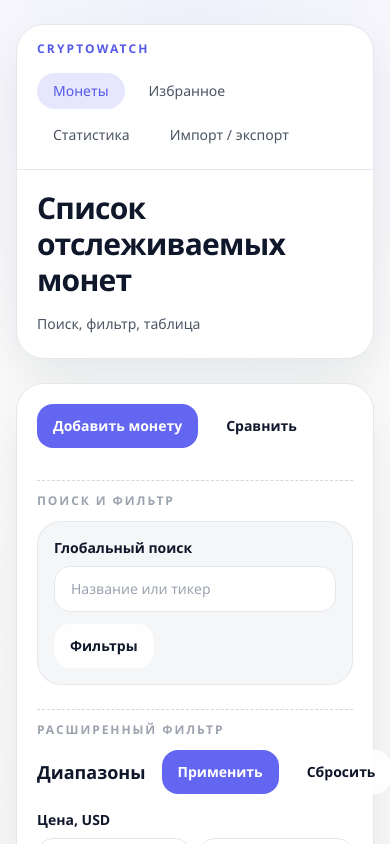
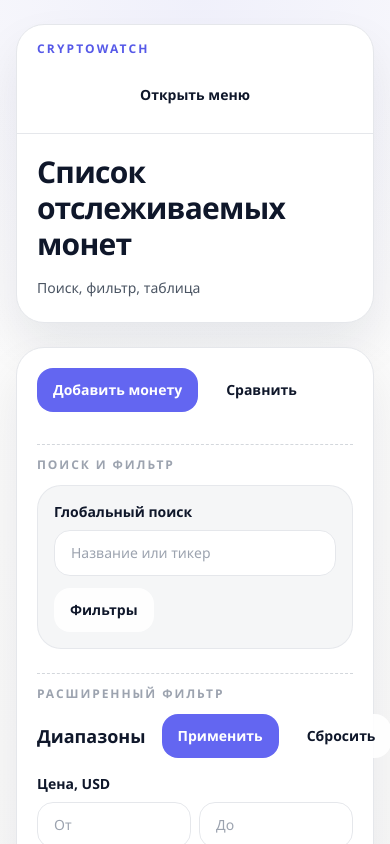
Before and after one commit to moevm/nsql1h26-crypto, a Next.js app in the folder frontend/: page /app in a window 390 px wide. Shown: the top 844 px of the page. Built offline with nearby package versions, Linux system fonts and the light colour scheme.

Commit message:
feat: add app layout navigation

```diff
--- a/frontend/components/app-layout.tsx
+++ b/frontend/components/app-layout.tsx
@@ -1,7 +1,7 @@
 import { PropsWithChildren } from "react";
 
+import { AppNavigation } from "@/components/app-navigation";
 import type { AppSection } from "@/types/ui";
-import { appNavItems } from "@/utils/app-navigation";
 
 interface AppLayoutProps extends PropsWithChildren {
   activeSection: AppSection;
@@ -22,18 +22,7 @@ export const AppLayout = ({
           <div className="cw-app-header-bar">
             <div className="cw-app-header-row">
               <p className="cw-kicker mb-0">CryptoWatch</p>
-              <nav className="flex flex-wrap gap-2" aria-label="Основная навигация">
-                {appNavItems.map((item) => (
-                  <span
-                    key={item.key}
-                    className={`cw-app-nav-link ${
-                      item.key === activeSection ? "cw-app-nav-link-active" : ""
-                    }`}
-                  >
-                    {item.label}
-                  </span>
-                ))}
-              </nav>
+              <AppNavigation activeSection={activeSection} />
             </div>
           </div>
 
--- /dev/null
+++ b/frontend/components/app-navigation.tsx
@@ -0,0 +1,66 @@
+"use client";
+
+import Link from "next/link";
+import { useState } from "react";
+
+import type { AppSection } from "@/types/ui";
+import { appNavItems } from "@/utils/app-navigation";
+
+interface AppNavigationProps {
+  activeSection: AppSection;
+}
+
+export const AppNavigation = ({ activeSection }: AppNavigationProps) => {
+  const [isMobileMenuOpen, setIsMobileMenuOpen] = useState(false);
+
+  const closeMobileMenu = () => {
+    setIsMobileMenuOpen(false);
+  };
+
+  return (
+    <div className="cw-app-nav">
+      <nav className="hidden flex-wrap gap-2 lg:flex" aria-label="Основная навигация">
+        {appNavItems.map((item) => (
+          <Link
+            key={item.key}
+            href={item.href}
+            className={`cw-app-nav-link ${
+              item.key === activeSection ? "cw-app-nav-link-active" : ""
+            }`}
+            aria-current={item.key === activeSection ? "page" : undefined}
+          >
+            {item.label}
+          </Link>
+        ))}
+      </nav>
+
+      <div className="lg:hidden">
+        <button
+          type="button"
+          className="cw-button-secondary cw-app-nav-toggle"
+          onClick={() => setIsMobileMenuOpen((currentState) => !currentState)}
+        >
+          {isMobileMenuOpen ? "Закрыть меню" : "Открыть меню"}
+        </button>
+      </div>
+
+      {isMobileMenuOpen ? (
+        <nav className="cw-app-nav-mobile lg:hidden" aria-label="Мобильная навигация">
+          {appNavItems.map((item) => (
+            <Link
+              key={item.key}
+              href={item.href}
+              className={`cw-app-nav-link ${
+                item.key === activeSection ? "cw-app-nav-link-active" : ""
+              }`}
+              aria-current={item.key === activeSection ? "page" : undefined}
+              onClick={closeMobileMenu}
+            >
+              {item.label}
+            </Link>
+          ))}
+        </nav>
+      ) : null}
+    </div>
+  );
+};
--- a/frontend/styles/layouts.css
+++ b/frontend/styles/layouts.css
@@ -68,6 +68,10 @@
   @apply flex flex-col gap-4 lg:flex-row lg:items-center lg:justify-between;
 }
 
+.cw-app-nav {
+  @apply flex flex-col gap-3 lg:items-end;
+}
+
 .cw-app-header-copy {
   @apply px-5 py-5 sm:px-6 lg:px-8;
 }
--- a/frontend/styles/ui.css
+++ b/frontend/styles/ui.css
@@ -115,6 +115,16 @@
 .cw-app-nav-link-active {
   background: var(--color-brand-soft);
   color: var(--color-brand-dark);
+}
+
+.cw-app-nav-toggle {
+  @apply w-full sm:w-auto;
+}
+
+.cw-app-nav-mobile {
+  @apply flex flex-col gap-2 rounded-3xl border p-3;
+  border-color: rgba(229, 231, 235, 0.92);
+  background: rgba(255, 255, 255, 0.92);
 }
 
 .cw-kicker {
```
